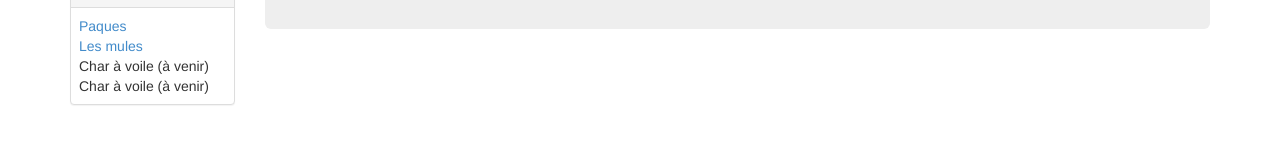
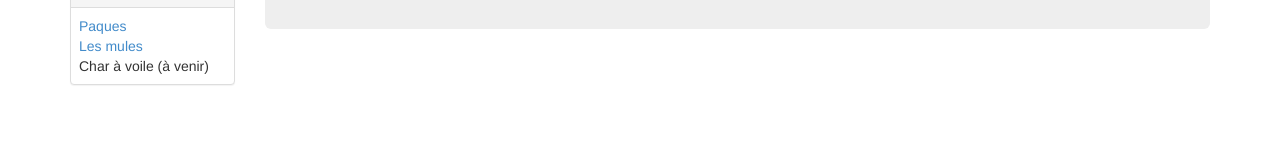
Before and after one commit to olagache/photos.latytud.com, a plain HTML site: page index.html in a window 1280 px wide. Shown: the part 326-470 px from the top of the page. Drawn offline with Linux system fonts and the light colour scheme.

```diff
--- a/index.html
+++ b/index.html
@@ -154,7 +154,6 @@
 						  		<a href="/paques2013/">Paques</a><br>
 						  		<a href="/muless2013/">Les mules</a><br>
 						  		Char à voile (à venir)
-						  		Char à voile (à venir)
 						  	</div>
 						</div>
 					</div>
```
